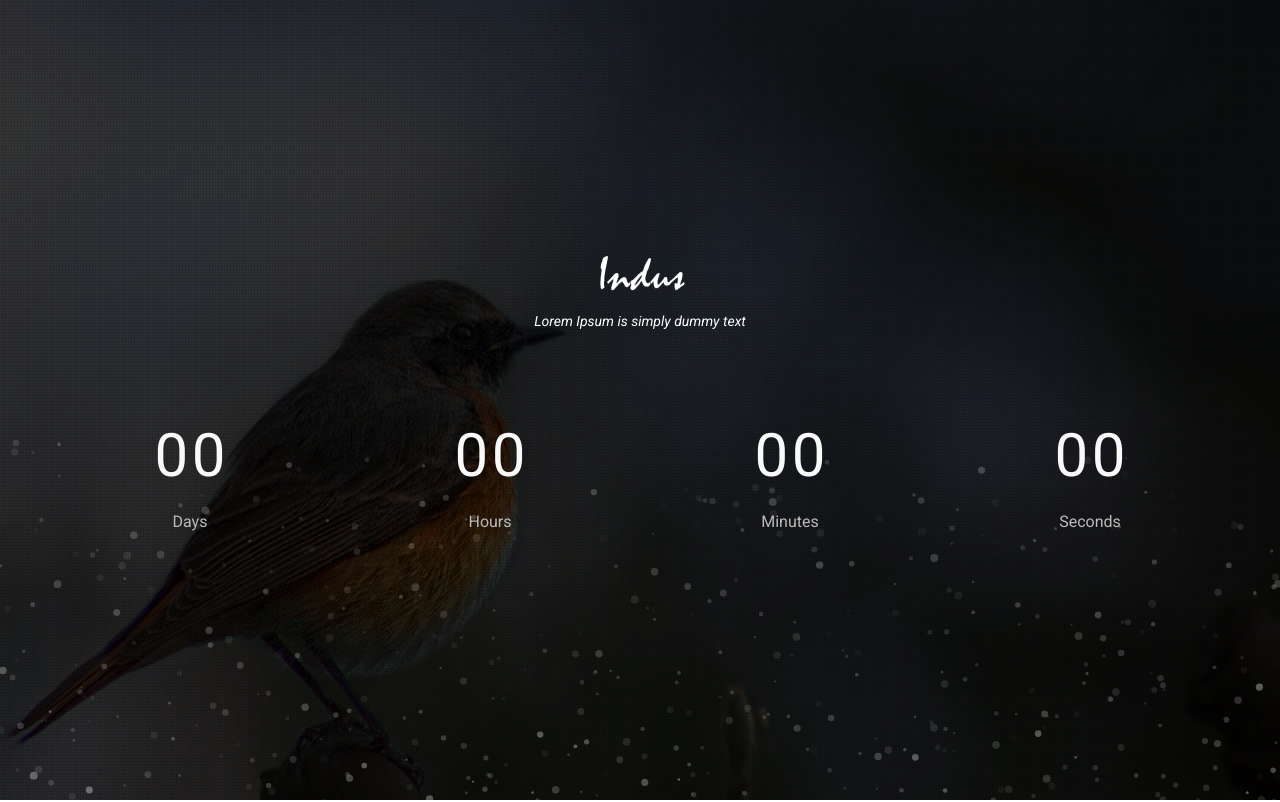
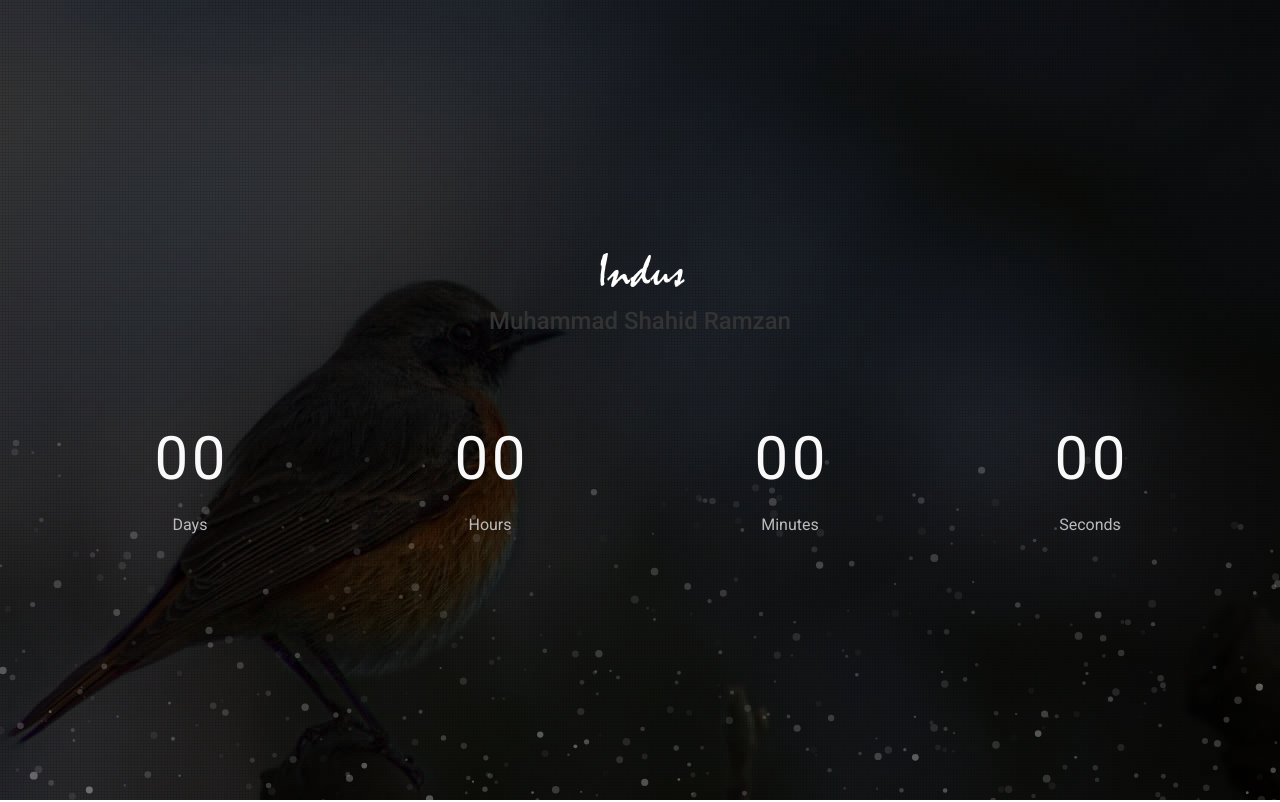
Before and after one commit to Ansarissab/MuhammadZahid01.github.io, a plain HTML site: page index.html in a window 1280 px wide. Shown: the top 802 px of the page. Drawn offline with Linux system fonts and the light colour scheme; files whose address does not match are found by name.

Commit message:
Updated name

```diff
--- a/index.html
+++ b/index.html
@@ -42,7 +42,7 @@
                         <div class="row">
                             <div class="logo">
                                 <img src="images/logo.png" alt="logo">
-                                <p>Lorem Ipsum is simply dummy text</p>
+                                <h3>Muhammad Shahid Ramzan</h3>
                             </div>
                         </div>
                         <div class="row">
```
